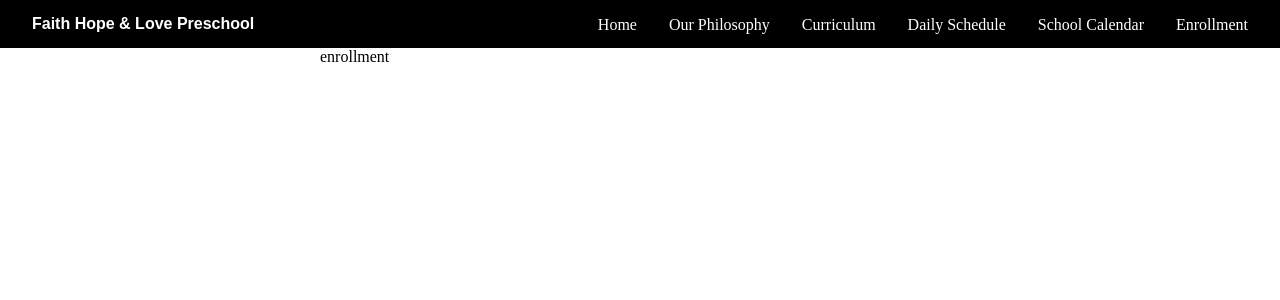
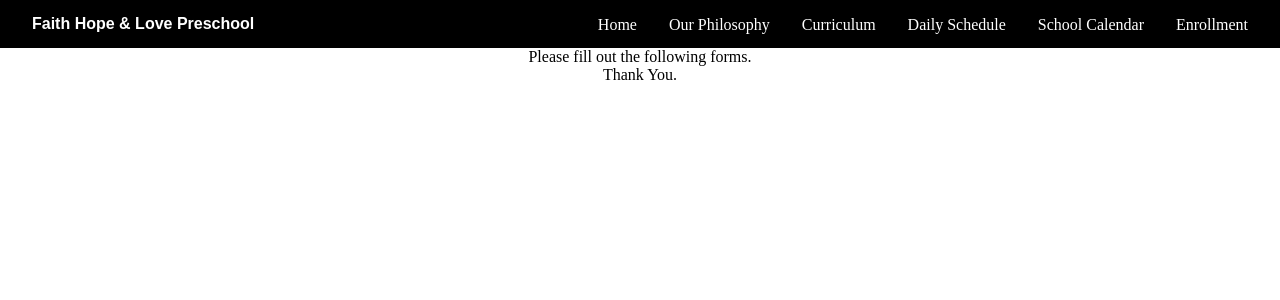
Before and after one commit to Alexlee8888/fhlpreschool.github.io, a Next.js app: page /enrollment in a window 1280 px wide. Shown: the top 300 px of the page. Built offline with nearby package versions, Linux system fonts and the light colour scheme.

Commit message:
added some stuff

```diff
--- a/pages/enrollment/index.js
+++ b/pages/enrollment/index.js
@@ -1,5 +1,12 @@
+import styles from './index.module.css'
 export default function EnrollmentPage () {
     return (
-        <div> enrollment </div>
+        <div className= {styles.center}>
+            <p>
+            Please fill out the following forms.
+            <br/>
+            Thank You.
+            </p>
+        </div>
     );
 }
--- /dev/null
+++ b/pages/enrollment/index.module.css
@@ -0,0 +1,3 @@
+.center {
+    text-align: center;
+}
```
Also changed, not shown: pages/school-calendar/index.js (+8 -1 lines), pages/school-calendar/index.module.css (added), public/calendar.png (added).
